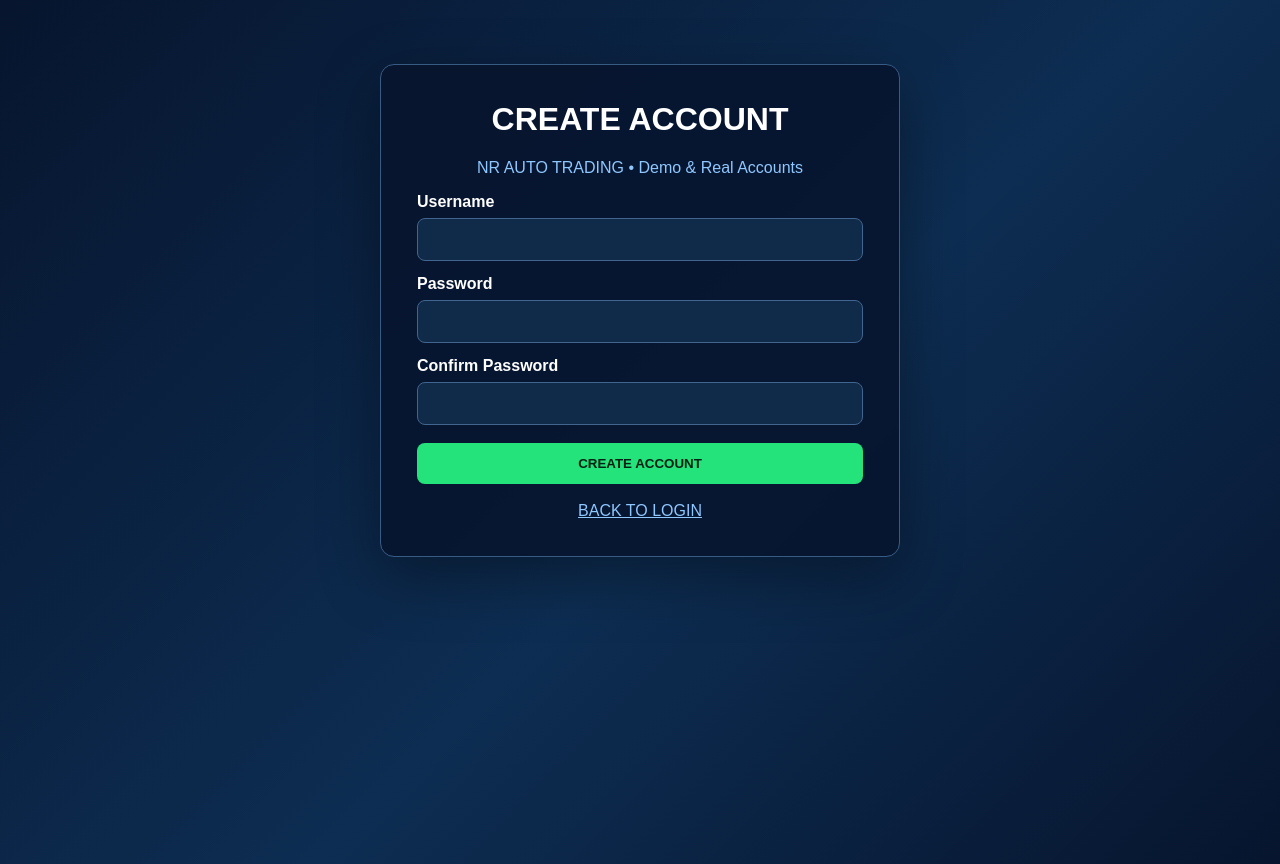
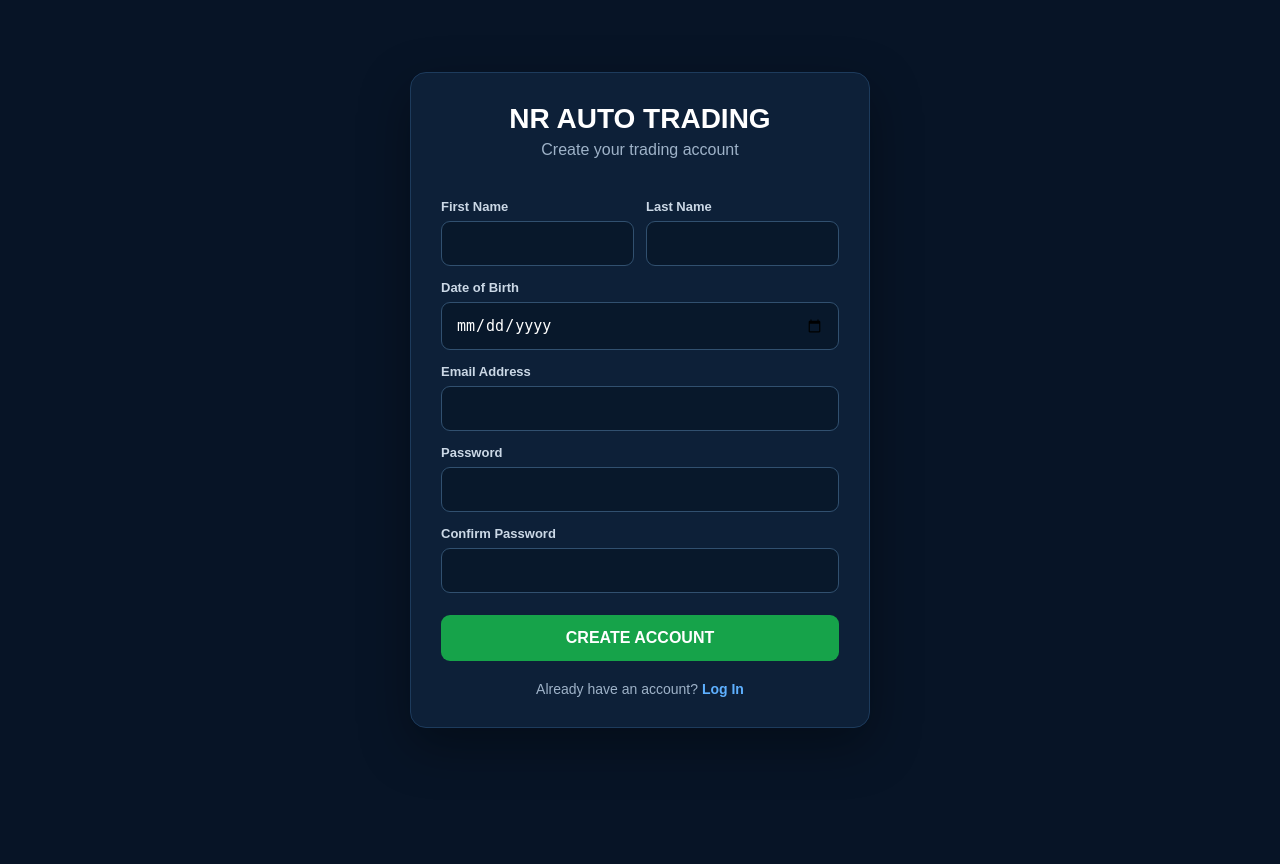
Before and after one commit to NRautotrade/-NR_Auto_Trading, a FastAPI app: page /register in a window 1280 px wide. After the commit the page ends 728 px from the top, so only its background shows below. Run offline with FastAPI, Linux system fonts and the light colour scheme.

Commit message:
Update register.html

```diff
--- a/templates/register.html
+++ b/templates/register.html
@@ -1,25 +1,67 @@
-<!doctype html>
-<html>
+<!DOCTYPE html>
+<html lang="en">
 <head>
-<meta name="viewport" content="width=device-width,initial-scale=1">
-<title>{{ title }}</title>
-<link rel="stylesheet" href="/static/style.css">
+    <meta charset="UTF-8">
+    <meta name="viewport" content="width=device-width, initial-scale=1.0">
+    <title>{{ title or "NR AUTO TRADING" }} - Register</title>
+    <style>
+        *{box-sizing:border-box}
+        body{margin:0;min-height:100vh;display:flex;align-items:center;justify-content:center;padding:24px;background:#071426;color:#fff;font-family:Arial,sans-serif}
+        .card{width:100%;max-width:460px;background:#0d2038;border:1px solid #1d3b5c;border-radius:16px;padding:30px;box-shadow:0 18px 50px rgba(0,0,0,.35)}
+        .brand{text-align:center;font-size:28px;font-weight:800;margin-bottom:6px}
+        .subtitle{text-align:center;color:#9eb2c8;margin-bottom:26px}
+        .row{display:grid;grid-template-columns:1fr 1fr;gap:12px}
+        label{display:block;margin:14px 0 7px;color:#cbd8e6;font-size:13px;font-weight:700}
+        input{width:100%;padding:13px 14px;border:1px solid #31506f;border-radius:9px;background:#08182b;color:#fff;font-size:15px}
+        .error{background:#4b1d25;border:1px solid #8d3b48;color:#ffd8dd;border-radius:9px;padding:11px;margin-bottom:16px}
+        button{width:100%;margin-top:22px;padding:14px;border:0;border-radius:9px;background:#16a34a;color:#fff;font-size:16px;font-weight:800}
+        .login{text-align:center;margin-top:20px;color:#9eb2c8;font-size:14px}
+        .login a{color:#5eb0ff;text-decoration:none;font-weight:700}
+        @media(max-width:520px){.card{padding:24px 20px}.row{grid-template-columns:1fr}}
+    </style>
 </head>
 <body>
-<main class="card">
-<h1>CREATE ACCOUNT</h1>
-<p class="sub">NR AUTO TRADING • Demo & Real Accounts</p>
-{% if error %}<div class="error">{{ error }}</div>{% endif %}
-<form method="post" action="/register">
-<label>Username</label>
-<input name="username" required>
-<label>Password</label>
-<input name="password" type="password" required>
-<label>Confirm Password</label>
-<input name="confirm" type="password" required>
-<button>CREATE ACCOUNT</button>
-</form>
-<a class="secondary" href="/">BACK TO LOGIN</a>
-</main>
+<div class="card">
+    <div class="brand">NR AUTO TRADING</div>
+    <div class="subtitle">Create your trading account</div>
+
+    {% if error %}
+    <div class="error">{{ error }}</div>
+    {% endif %}
+
+    <form method="post" action="/register">
+
+        <div class="row">
+            <div>
+                <label>First Name</label>
+                <input name="first_name" type="text" required>
+            </div>
+
+            <div>
+                <label>Last Name</label>
+                <input name="last_name" type="text" required>
+            </div>
+        </div>
+
+        <label>Date of Birth</label>
+        <input name="date_of_birth" type="date" required>
+
+        <label>Email Address</label>
+        <input name="email" type="email" required>
+
+        <label>Password</label>
+        <input name="password" type="password" minlength="8" required>
+
+        <label>Confirm Password</label>
+        <input name="confirm" type="password" minlength="8" required>
+
+        <button type="submit">CREATE ACCOUNT</button>
+    </form>
+
+    <div class="login">
+        Already have an account?
+        <a href="/">Log In</a>
+    </div>
+</div>
 </body>
 </html>
```
